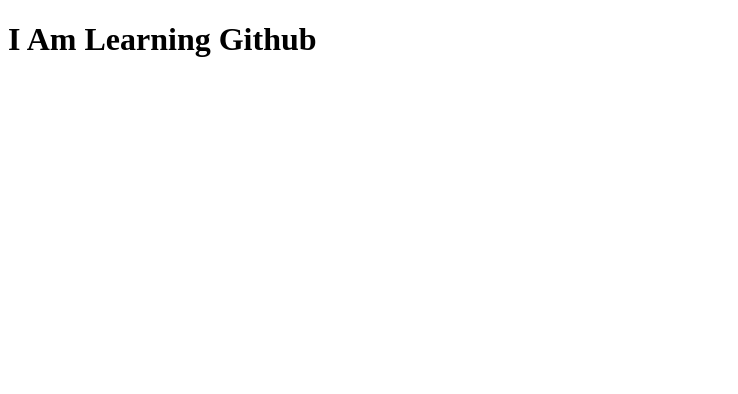
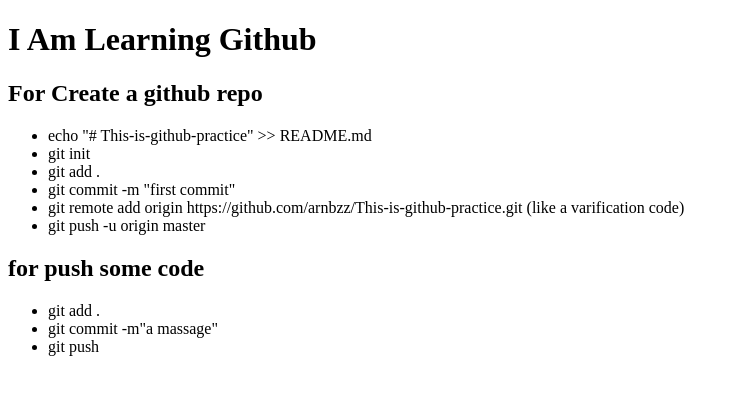
Before and after one commit to arnbzz/This-is-github-practice, a plain HTML site: page index.html in a window 1280 px wide. Shown: the whole page, without its empty margins (0-738 px from the left). Drawn offline with Linux system fonts and the light colour scheme.

Commit message:
we have added some command to learning

```diff
--- a/index.html
+++ b/index.html
@@ -7,5 +7,20 @@
 </head>
 <body>
     <h1>I Am Learning Github</h1>
+    <h2>For Create a github repo</h2>
+    <ul>
+        <li>echo "# This-is-github-practice" >> README.md</li>
+        <li>git init</li>
+        <li>git add .</li>
+        <li>git commit -m "first commit"</li>
+        <li>git remote add origin https://github.com/arnbzz/This-is-github-practice.git     (like a varification code)</li>
+        <li>git push -u origin master</li>
+    </ul>
+    <h2>for push some code</h2>
+    <ul>
+        <li>git add .</li>
+        <li>git commit -m"a massage"</li>
+        <li>git push</li>
+    </ul>
 </body>
 </html>
```
